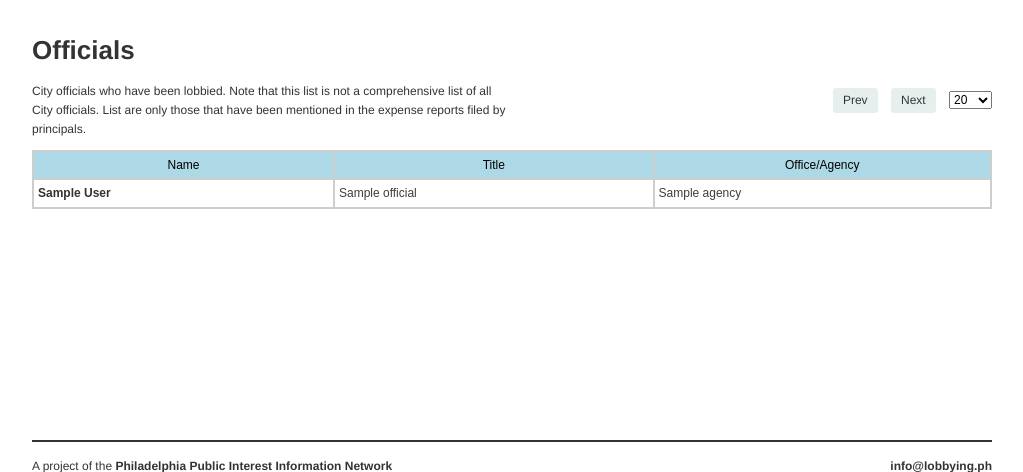
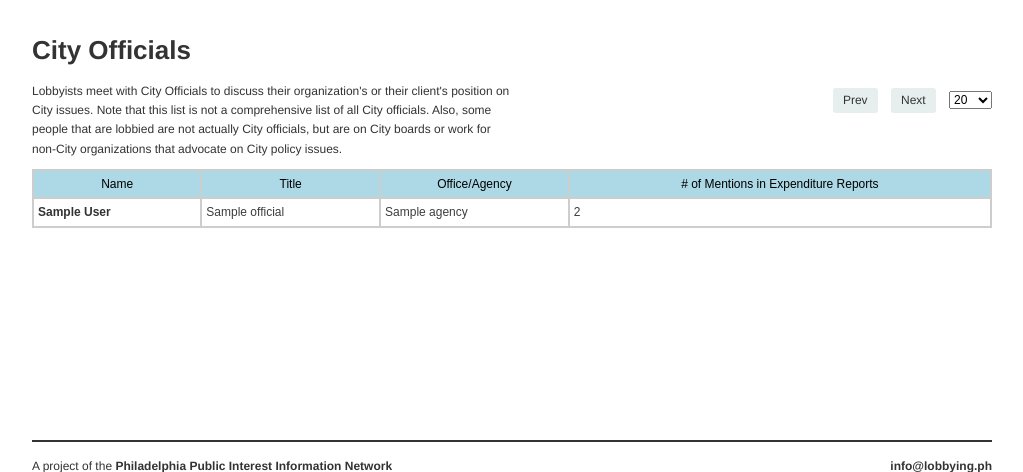
Before and after one commit to AxisPhilly/lobbying.ph-django, a Django app: page /officials/ in a window 1280 px wide. Shown: the part 115-587 px from the top of the page, without its empty margins (128-1151 px from the left). Run offline with Django 3.2, Linux system fonts and the light colour scheme; tables that the repository leaves empty hold one stand-in row (values such as "Sample post"); some libraries are stand-ins or nearby versions.

Commit message:
Edit copy. Add column to show mentions

```diff
--- a/lobbyingph/templates/official_list.html
+++ b/lobbyingph/templates/official_list.html
@@ -5,10 +5,10 @@
 {% endblock %}
 
 {% block content %}
-  <h2 class="name">Officials</h2>
+  <h2 class="name">City Officials</h2>
 
   <div class="list-header">
-    <p>City officials who have been lobbied. Note that this list is not a comprehensive list of all City officials. List are only those that have been mentioned in the expense reports filed by principals.</p>
+    <p>Lobbyists meet with City Officials to discuss their organization's or their client's position on City issues. Note that this list is not a comprehensive list of all City officials. Also, some people that are lobbied are not actually City officials, but are on City boards or work for non-City organizations that advocate on City policy issues.</p>
 
     <div class="pager-container">
       <div id="pager" class="pager">
@@ -31,6 +31,7 @@
           <th>Name</th>
           <th>Title</th>
           <th>Office/Agency</th>
+          <th># of Mentions in Expenditure Reports</th>
         <tr>
       </thead>
       <tbody>
@@ -39,6 +40,7 @@
             <td><a href="{{ request.get_full_path}}{{ object.id }}">{{ object.first_name }} {{ object.last_name }}</a></td>
             <td>{{ object.title }}</td>
             <td>{{ object.agency.name }}</td>
+            <td>{{ object.get_lobby_count }}</td>
           </tr>
         {% endfor %}
       </tbody>
```
